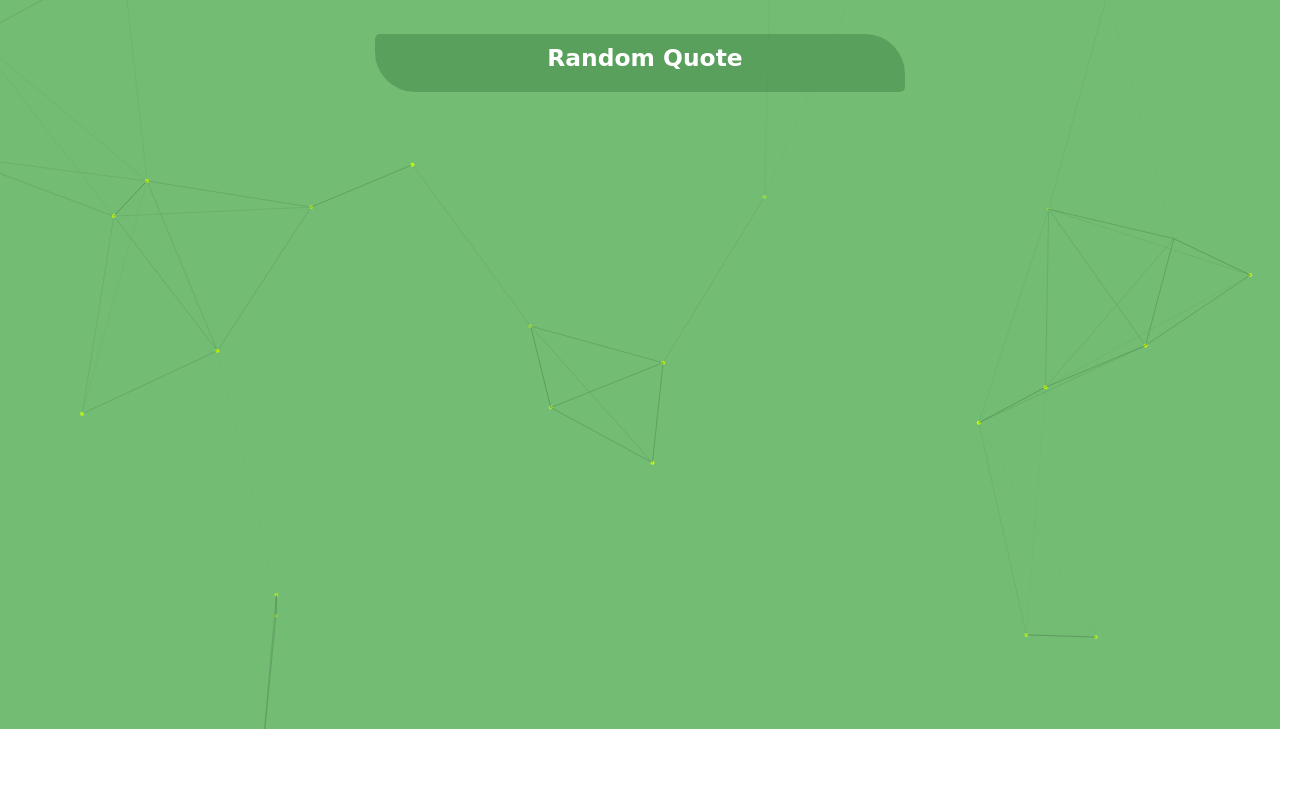
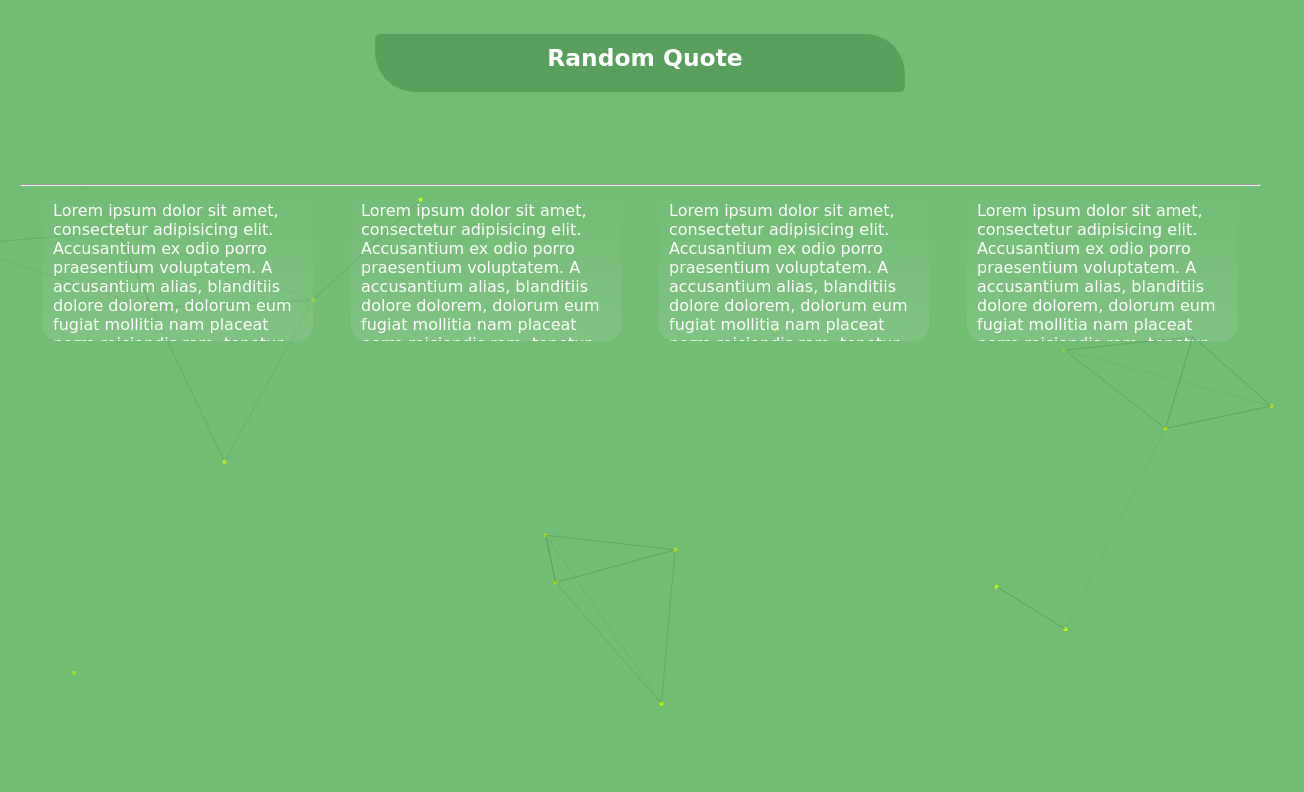
Before and after one commit to taimoor-th1904453/PersonalBlog, a website with bundled scripts: page index.html in a window 1280 px wide. Shown: the part 71-863 px from the top of the page, 1304 px wide, since content can reach past the window. Before the commit the page ends 800 px from the top, so only its background shows below. Built offline with nearby package versions, Linux system fonts and the light colour scheme; no server answers; a web font is replaced by a local one.

Commit message:
Articles Section Added

```diff
--- a/index.html
+++ b/index.html
@@ -12,8 +12,8 @@
     <script type="module" src="scripts/index.js"></script>
 
 </head>
-<canvas id="nokey">
-</canvas>
+<canvas id="nokey" width="800" height="800"></canvas>
+<!--width="1000" height="1000"-->
 <body>
 <header>
     <h1>Taim's Blog</h1>
@@ -25,6 +25,7 @@
         </ul>
     </nav>
 </header>
+<div id="quotecontainer">
     <section class="quotesection">
         <br>
         <div class="quoteCard">
@@ -32,7 +33,24 @@
             <p id="quote"></p>
         </div>
     </section>
-<main></main>
+</div>
+<hr id="articlesline">
+<main>
+    <section class="articlesSection">
+        <article id="article1">
+            <p>Lorem ipsum dolor sit amet, consectetur adipisicing elit. Accusantium ex odio porro praesentium voluptatem. A accusantium alias, blanditiis dolore dolorem, dolorum eum fugiat mollitia nam placeat porro reiciendis rem, tenetur.</p>
+        </article>
+        <article id="article2">
+            <p>Lorem ipsum dolor sit amet, consectetur adipisicing elit. Accusantium ex odio porro praesentium voluptatem. A accusantium alias, blanditiis dolore dolorem, dolorum eum fugiat mollitia nam placeat porro reiciendis rem, tenetur.</p>
+        </article>
+        <article id="article3">
+            <p>Lorem ipsum dolor sit amet, consectetur adipisicing elit. Accusantium ex odio porro praesentium voluptatem. A accusantium alias, blanditiis dolore dolorem, dolorum eum fugiat mollitia nam placeat porro reiciendis rem, tenetur.</p>
+        </article>
+        <article id="article4">
+            <p>Lorem ipsum dolor sit amet, consectetur adipisicing elit. Accusantium ex odio porro praesentium voluptatem. A accusantium alias, blanditiis dolore dolorem, dolorum eum fugiat mollitia nam placeat porro reiciendis rem, tenetur.</p>
+        </article>
+    </section>
+</main>
 <footer></footer>
 
 
--- a/scripts/backgroundMouseEffect.js
+++ b/scripts/backgroundMouseEffect.js
@@ -230,8 +230,13 @@ function initBalls(num) {
 }
 // Init Canvas
 function initCanvas() {
-    canvas.setAttribute('width', window.innerWidth);
-    canvas.setAttribute('height', window.innerHeight);
+    // canvas.setAttribute('width', window.innerWidth);
+    // canvas.setAttribute('height', window.innerHeight);
+    // canvas.width = window.innerWidth;
+    // canvas.height = window.innerHeight;
+
+    canvas.height = document.body.clientHeight + 20;
+    canvas.width = document.body.clientWidth + 40;
 
     can_w = parseInt(canvas.getAttribute('width'));
     can_h = parseInt(canvas.getAttribute('height'));
--- a/styles/backgroundMouseEffect.css
+++ b/styles/backgroundMouseEffect.css
@@ -1,6 +1,6 @@
 
 body {
-    overflow: hidden;
+    /*overflow: hidden;*/
 }
 canvas{
 
--- a/styles/index.css
+++ b/styles/index.css
@@ -8,7 +8,9 @@
 }
 body{
     margin: 20px 20px 0px 20px;
-    overflow: hidden;
+    overflow-x: hidden;
+    /*width:  100vw;*/
+    /*height: 100vh;*/
 }
 
 ul {
@@ -52,7 +54,11 @@ header {
     justify-content: space-between;
 }
 
+#quotecontainer{
+    height: 150px;
+}
 .quotesection{
+    max-height: 150px;
     display: flex;
     margin-top: 50px;
     justify-content: center;
@@ -72,6 +78,34 @@ header {
     font-size: 20px;
 }
 
+/*#articlesline{*/
+
+/*}*/
+
+.articlesSection{
+    display:flex;
+    flex-direction: row;
+    justify-content: space-evenly;
+    column-gap: 15px;
+
+}
+.articlesSection article{
+    width: 250px;
+    height: 130px;
+    overflow: hidden;
+    /*background: rgba(30, 132, 73, 0.3);*/
+    padding: 15px 10px 10px 10px;
+    border-bottom-left-radius: 15px;
+    border-bottom-right-radius: 15px;
+    background: -webkit-linear-gradient(top, rgba(255,255,255,0), rgba(255,255,255, 0.1));
+
+}
+.articlesSection article:hover{
+    background: -webkit-linear-gradient(top, rgba(255,255,255,0), rgba(255,255,255, 0.2));
+    cursor: pointer;
+}
+
+
 @media only screen and (max-width: 600px) {
 
     .quoteCard{
@@ -90,4 +124,13 @@ header {
         position: relative;
     }
 
+    .articlesSection{
+        display:flex;
+        flex-direction: column;
+        justify-content: space-evenly;
+        column-gap: 15px;
+
+    }
+
+
 }
```
Also changed, not shown: contact.html (+1 -1 lines). Lines whose indentation alone changed are shown as unchanged.
